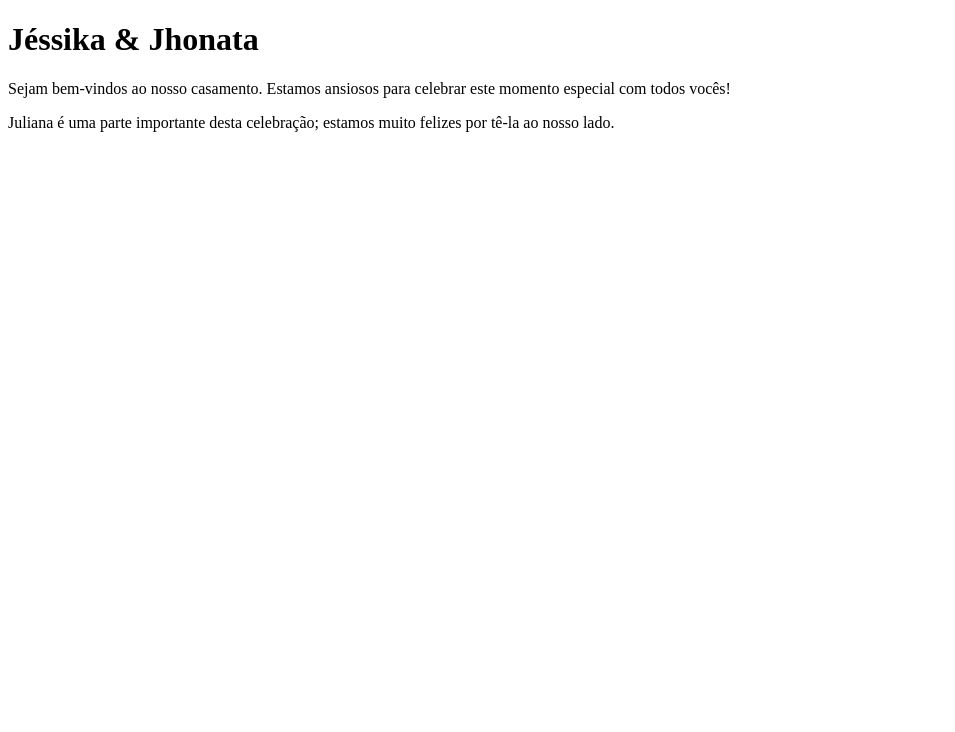
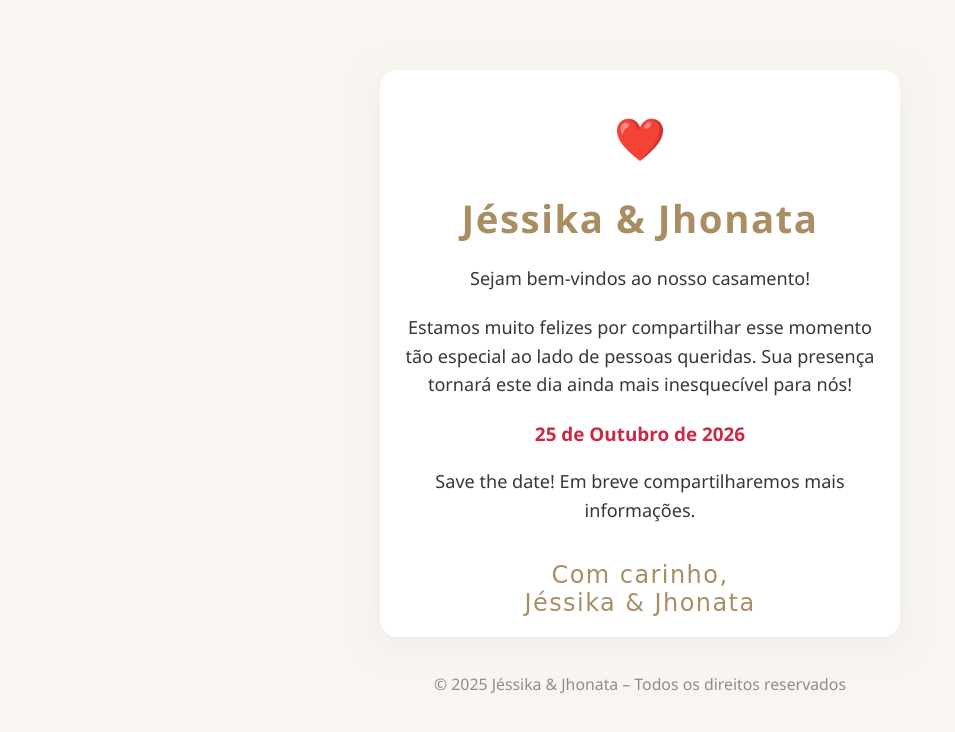
Before and after one commit to JhonataFerreiraJFL/casamentojj, a plain HTML site: page index.html in a window 1280 px wide. Shown: the whole page, without its empty margins (0-955 px from the left). Drawn offline with Linux system fonts and the light colour scheme.

Commit message:
Adiciona página personalizada de convite de casamento

```diff
--- a/index.html
+++ b/index.html
@@ -1,13 +1,77 @@
 <!DOCTYPE html>
-<html lang="pt-BR">
+<html lang="pt-br">
 <head>
-    <meta charset="UTF-8">
-    <meta name="viewport" content="width=device-width, initial-scale=1.0">
-    <title>Casamento de Jéssika &amp; Jhonata</title>
+  <meta charset="UTF-8">
+  <meta name="viewport" content="width=device-width, initial-scale=1.0">
+  <title>Casamento de Jéssika &amp; Jhonata</title>
+  <style>
+    body {
+      font-family: 'Segoe UI', Arial, sans-serif;
+      background: #f9f6f1;
+      color: #373737;
+      margin: 0;
+      padding: 0;
+      text-align: center;
+    }
+    .container {
+      margin: 0 auto;
+      padding: 40px 20px 20px 20px;
+      max-width: 480px;
+      border-radius: 18px;
+      background: #fff;
+      box-shadow: 0 8px 28px #e3e1db88;
+      margin-top: 70px;
+    }
+    h1 {
+      color: #a98e63;
+      font-size: 2.4em;
+      margin-bottom: 0.15em;
+      letter-spacing: 0.04em;
+    }
+    .heart {
+      color: #cb2845;
+      font-size: 2.6em;
+      margin-bottom: 18px;
+      display: block;
+    }
+    p {
+      font-size: 1.13em;
+      margin: 20px 0 10px 0;
+      line-height: 1.6;
+    }
+    .date {
+      color: #cb2845;
+      font-weight: 600;
+      font-size: 1.18em;
+      margin-top: 22px;
+      display: block;
+    }
+    .signature {
+      margin-top: 36px;
+      font-family: 'Brush Script MT', cursive, Arial;
+      font-size: 1.5em;
+      color: #a98e63;
+      letter-spacing: 0.06em;
+    }
+    footer {
+      margin-top: 36px;
+      font-size: .99em;
+      color: #8c8c8c;
+    }
+  </style>
 </head>
 <body>
+  <div class="container">
+    <span class="heart">❤️</span>
     <h1>Jéssika &amp; Jhonata</h1>
-    <p>Sejam bem-vindos ao nosso casamento. Estamos ansiosos para celebrar este momento especial com todos vocês!</p>
-    <p>Juliana é uma parte importante desta celebração; estamos muito felizes por tê-la ao nosso lado.</p>
+    <p>Sejam bem-vindos ao nosso casamento!</p>
+    <p>Estamos muito felizes por compartilhar esse momento tão especial ao lado de pessoas queridas. Sua presença tornará este dia ainda mais inesquecível para nós!</p>
+    <span class="date">25 de Outubro de 2026</span>
+    <p>Save the date! Em breve compartilharemos mais informações.</p>
+    <div class="signature">Com carinho,<br>Jéssika & Jhonata</div>
+  </div>
+  <footer>
+    &copy; 2025 Jéssika &amp; Jhonata – Todos os direitos reservados
+  </footer>
 </body>
 </html>
```
